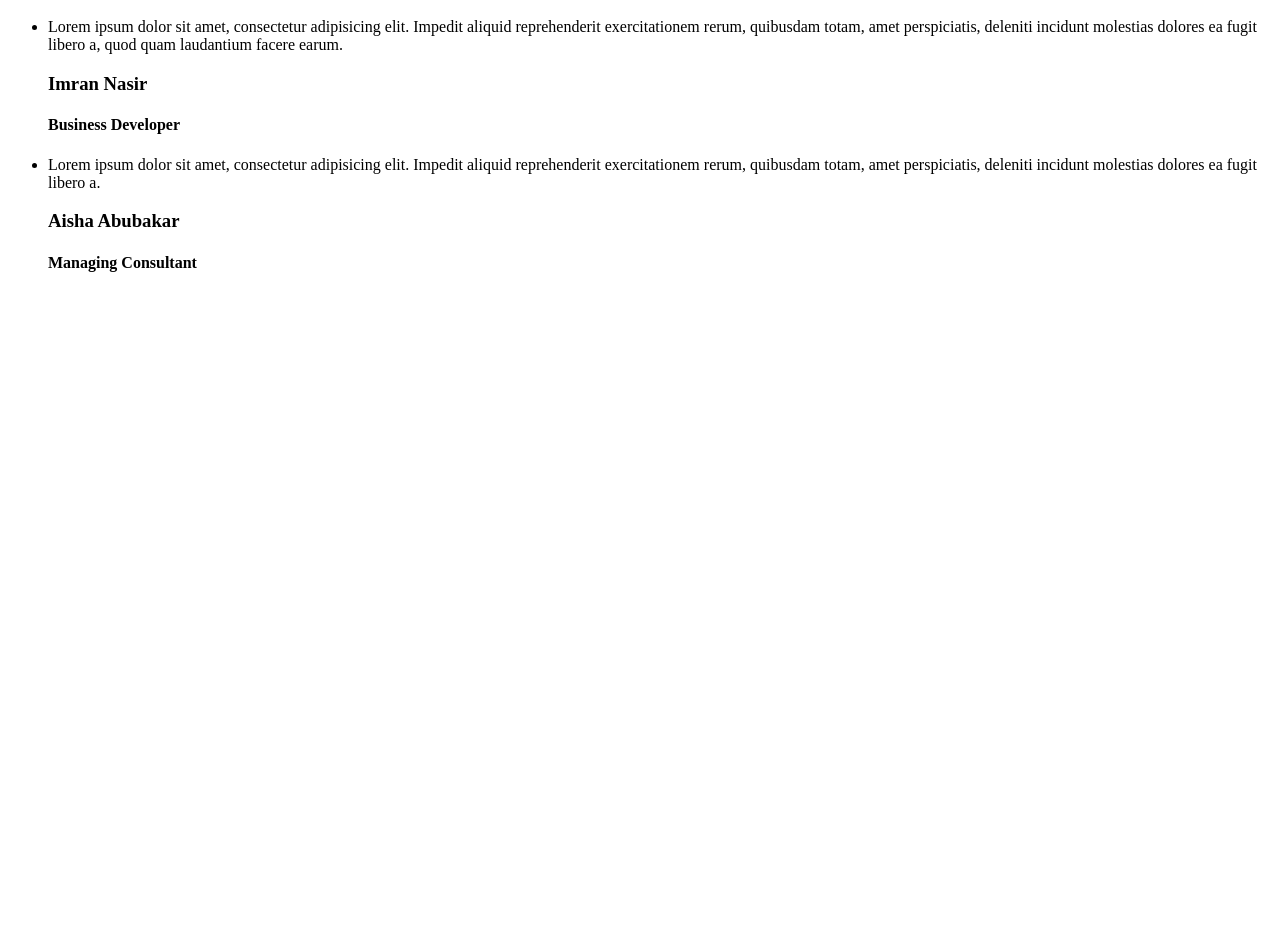
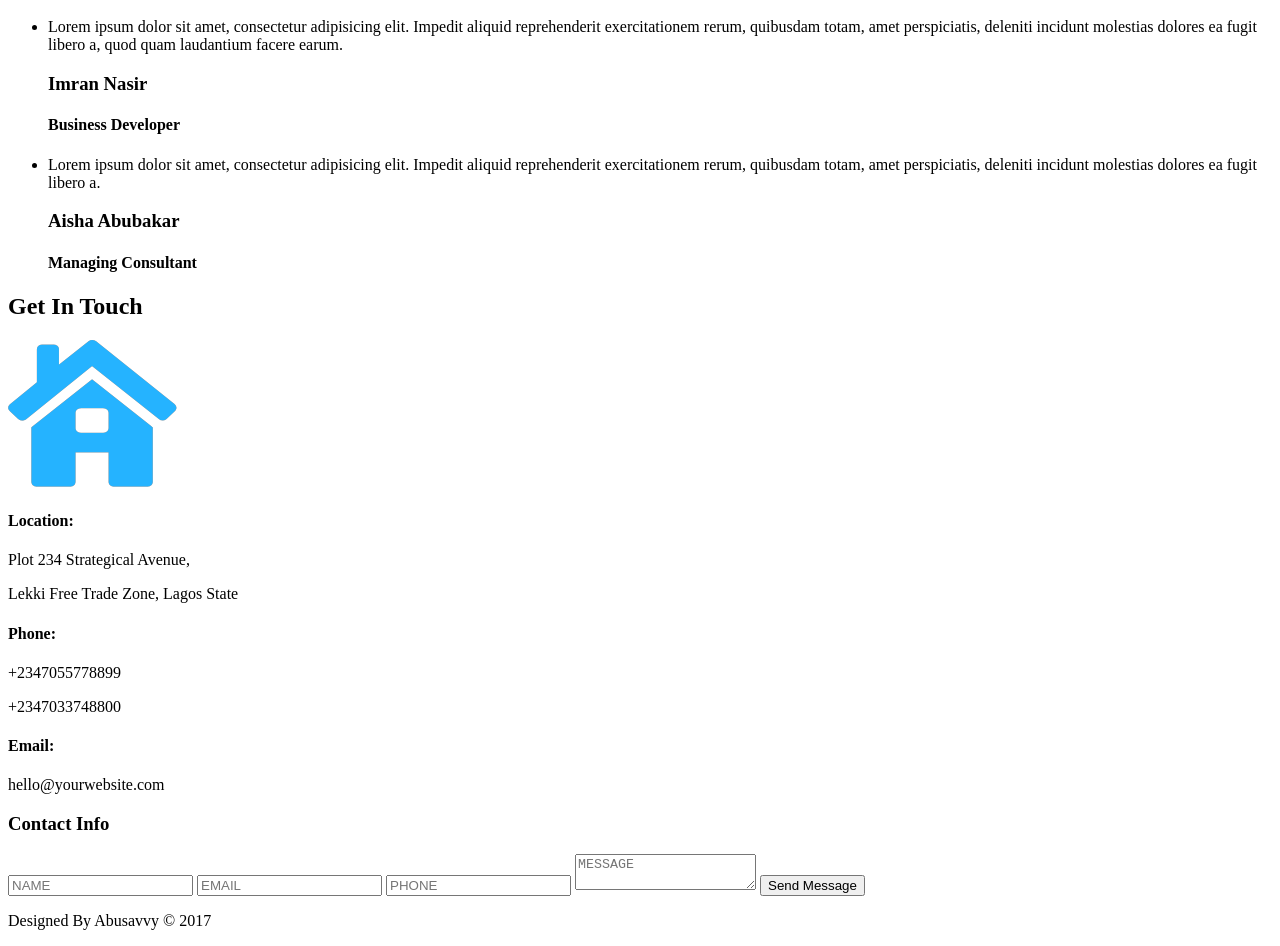
Before and after one commit to abusavvy/webfolio, a plain HTML site: page index.html in a window 1280 px wide. Shown: the part 3839-4785 px from the top of the page. Before the commit the page ends 4132 px from the top, so only its background shows below. Drawn offline with Linux system fonts and the light colour scheme.

Commit message:
complete the html code session

```diff
--- a/index.html
+++ b/index.html
@@ -116,6 +116,42 @@
 
         </div>
     </section>
+    <section id="contact" class="contact">
+         <div class="wrapper">
+          <h2 class="bold-title">Get In Touch</h2>
+
+          <div class="contact-info">
+                      <div class="address-box">
+                        <img src="images/house-icon.png" alt="">
+                        <h4>Location:</h4>
+                          <p>Plot 234 Strategical Avenue,</p>
+                            <p>Lekki Free Trade Zone, Lagos State
+                        </p>
+                        <h4>Phone:</h4>
+                          <p>+2347055778899 </p><p>+2347033748800
+                        </p>
+                        <h4>Email:</h4>
+                        <p>hello@yourwebsite.com</p>
+
+                    </div>
+              <div class="contact-form">
+                  <h3>Contact Info</h3>
+                  <form action="" method="post">
+                  <input type="text" id="customer_name" name="customer_name" placeholder="NAME">
+                  <input type="email" id="customer_email" name="customer_email" placeholder="EMAIL">
+                  <input type="phone" id="customer_phone" name="customer_phone" placeholder="PHONE">
+                  <textarea id="customer_message" name="customer_message" placeholder="MESSAGE"></textarea>
+                  <button type="submit">Send Message</button>
+                  </form>
+              </div>
+          </div>
+
+         </div>
+    </section>
+
+    <footer>
+        <div class="wrapper"><p>Designed By Abusavvy &copy; 2017</p></div>
+    </footer>
 
 
 
```
